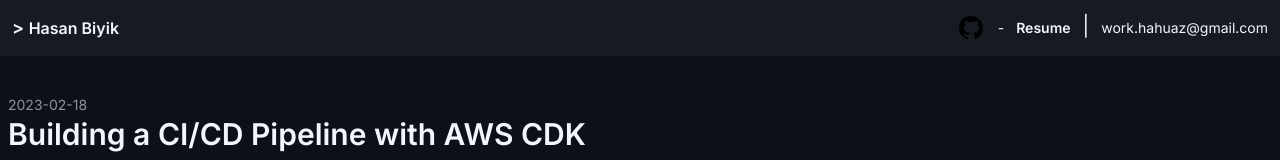
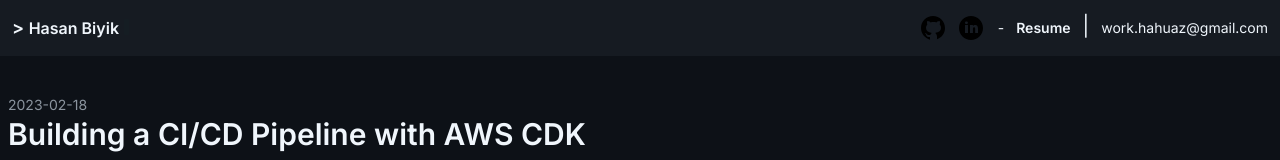
Before and after one commit to hahuaz/hahuaz.dev, a Next.js app: page /posts/building-a-cicd-pipeline-with-aws-cdk in a window 1280 px wide. Shown: the top 160 px of the page. Built offline with nearby package versions, Linux system fonts and the light colour scheme.

Commit message:
add linkedin link

```diff
--- a/app/Navbar.tsx
+++ b/app/Navbar.tsx
@@ -15,6 +15,7 @@
           </div>
           <div>
             <ul className='flex gap-3 text-sm items-center'>
+              <div className='flex gap-2'>
                 <a
                   href='https://github.com/hahuaz'
                   target='_blank'
@@ -29,6 +30,22 @@
                     priority
                   />
                 </a>
+                <a
+                  href='https://www.linkedin.com/in/hasan-biyik-51046a116/'
+                  target='_blank'
+                  rel='noreferrer'
+                >
+                  <Image
+                    src='/linkedin.svg'
+                    alt='Linkedin Logo'
+                    className='dark:invert'
+                    width={30}
+                    height={30}
+                    priority
+                  />
+                </a>
+              </div>
+
               <span>-</span>
               <a href='/hasan-biyik.pdf' className='font-semibold'>
                 Resume
```
Lines whose indentation alone changed are shown as unchanged.
